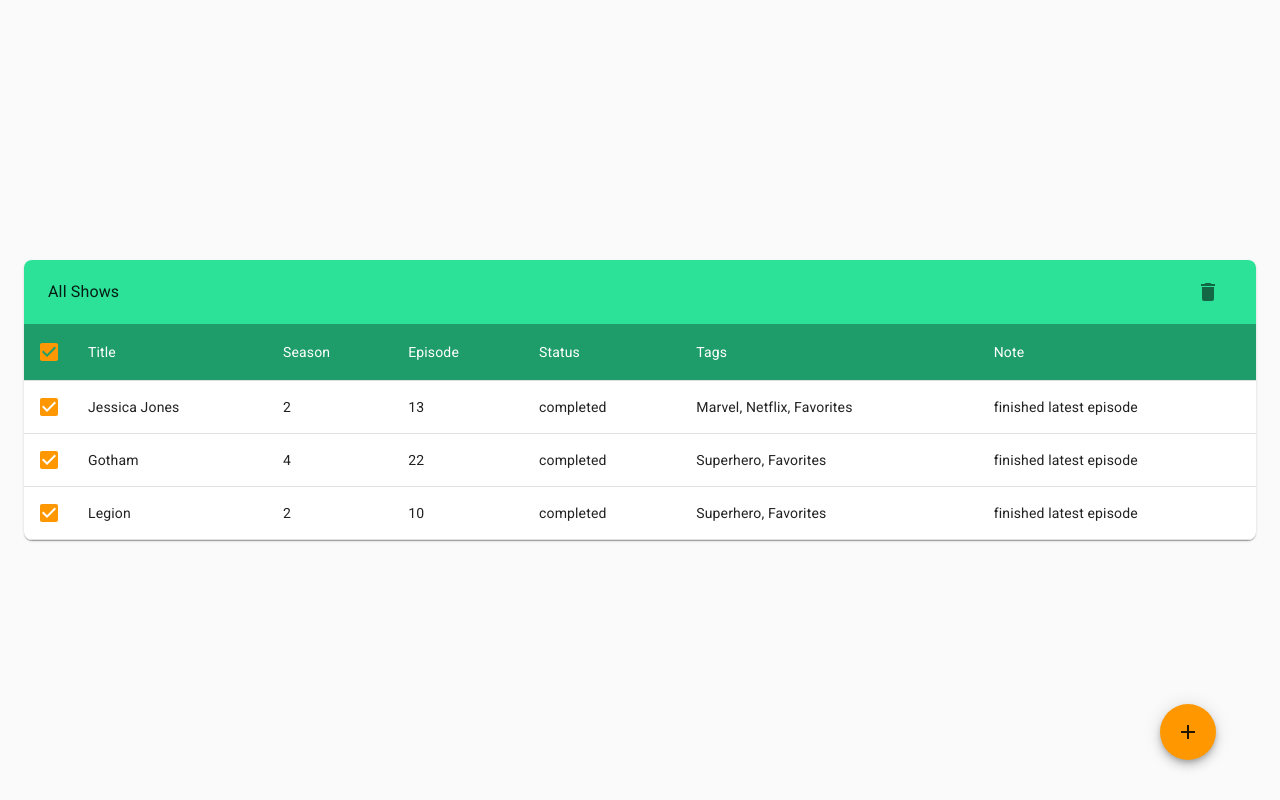
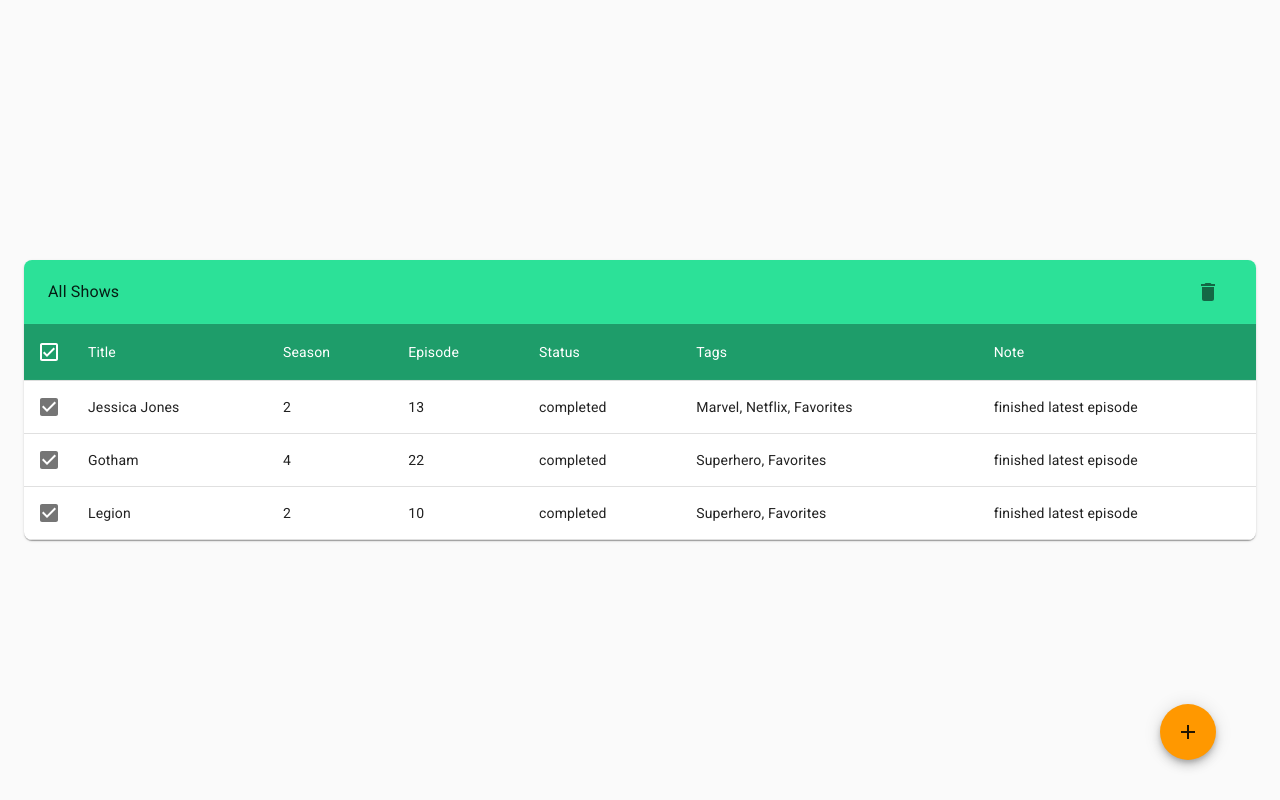
Before and after one commit to LarsSpangenberg/tv-show-list-react, a React (Create React App) app: page / in a window 1280 px wide. Both pictures are taken after a click on the element 49 px from the left and 351 px from the top of the page. Built offline with nearby package versions, Linux system fonts and the light colour scheme.

Commit message:
adjusted checkbox styles

```diff
--- a/src/components/showsList/showsListHead/ShowsListHead.js
+++ b/src/components/showsList/showsListHead/ShowsListHead.js
@@ -1,6 +1,8 @@
 import React from 'react';
 
 import { TableHead, TableRow, TableCell, Checkbox } from '@material-ui/core';
+import CheckBoxIcon from '@material-ui/icons/CheckBoxOutlined';
+import IndeterminateCheckBoxIcon from '@material-ui/icons/IndeterminateCheckBoxOutlined';
 
 import useStyles from './ShowsListHeadStyles';
 
@@ -22,9 +24,14 @@ export default function ShowsListHead(props) {
       <TableRow className={classes.headerRow}>
         <TableCell padding='checkbox'>
           <Checkbox
+            className={classes.checkboxIcon}
             indeterminate={isAnySelected()}
             checked={isAllSelected()}
             onClick={handleSelectAll}
+            checkedIcon={<CheckBoxIcon className={classes.checkboxIcon} />}
+            indeterminateIcon={<IndeterminateCheckBoxIcon />}
+
+            // color='default'
           />
         </TableCell>
         <TableCell>Title</TableCell>
--- a/src/components/showsList/showsListHead/ShowsListHeadStyles.js
+++ b/src/components/showsList/showsListHead/ShowsListHeadStyles.js
@@ -7,4 +7,7 @@ export default makeStyles((theme) => ({
       color: theme.palette.common.white,
     },
   },
+  checkboxIcon: {
+    color: theme.palette.common.white,
+  }
 }));
--- a/src/components/showsList/showsListItem/ShowsListItem.js
+++ b/src/components/showsList/showsListItem/ShowsListItem.js
@@ -15,8 +15,6 @@ export default function ShowsListItem(props) {
   }
 
   function handleCheckClick(e) {
-    console.log(i);
-    console.log(e.target.checked);
     handleCheck({ i, isChecked: e.target.checked });
   }
 
@@ -38,7 +36,11 @@ export default function ShowsListItem(props) {
   return (
     <TableRow key={id} className={classes.root}>
       <TableCell padding='checkbox'>
-        <Checkbox checked={isChecked} onChange={handleCheckClick} />
+        <Checkbox
+          checked={isChecked}
+          onChange={handleCheckClick}
+          color='default'
+        />
       </TableCell>
 
       <TableCell onClick={handleShowClick}>{title}</TableCell>
```
